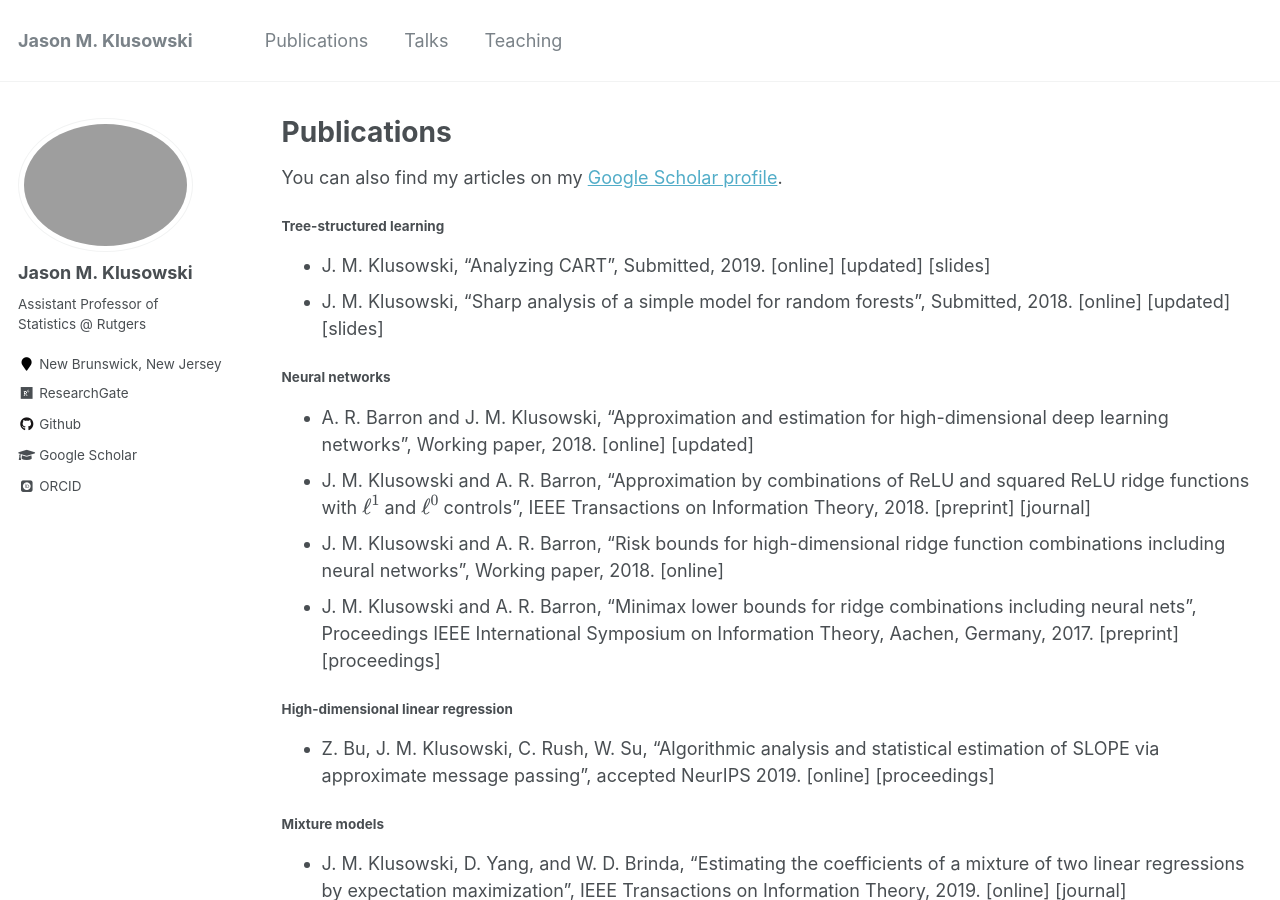
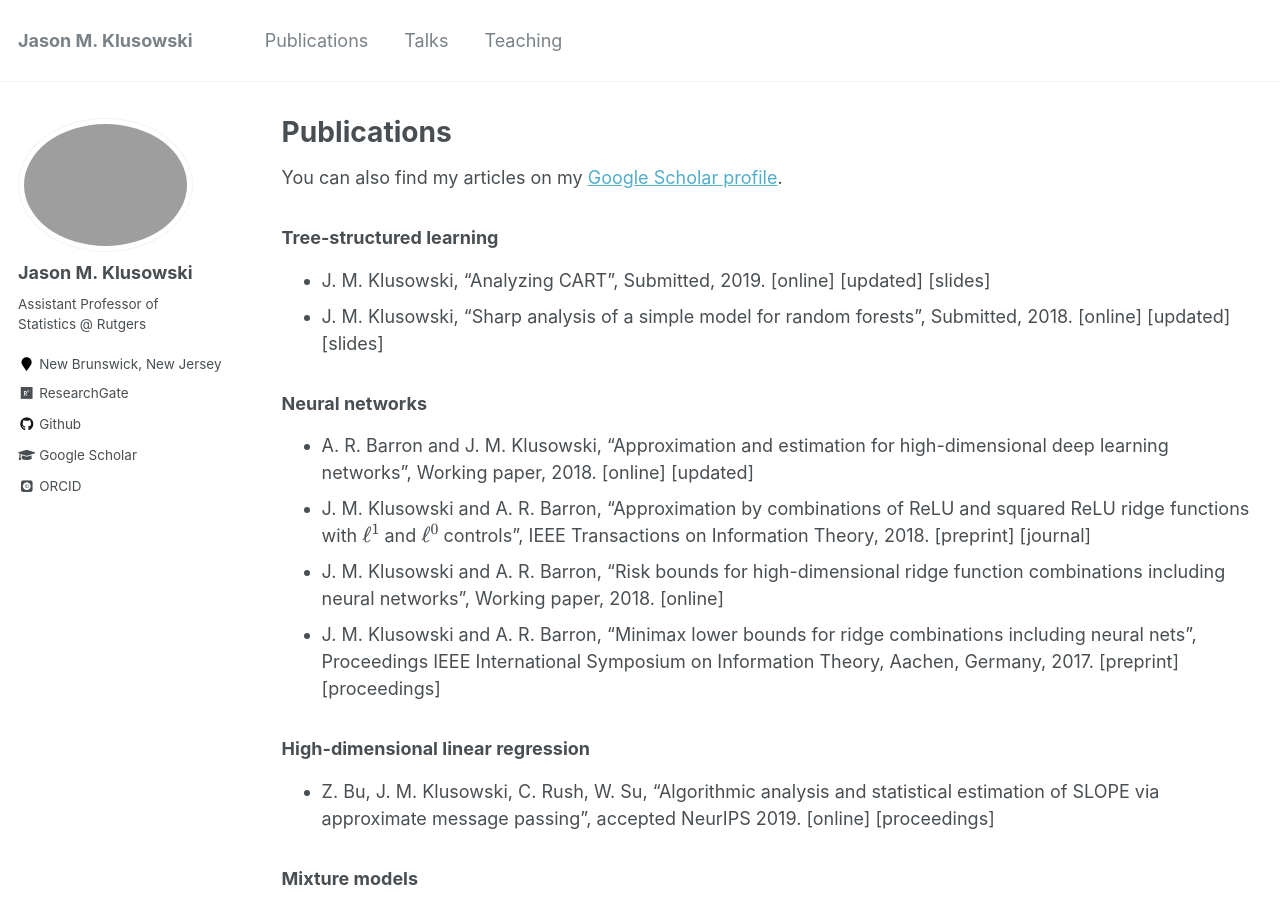
Before and after one commit to jasonklusowski/jasonklusowski.github.io, a Jekyll site: the page built from _pages/publications.md, in a window 1280 px wide and 900 px high. Built offline with Jekyll 4.4.1, drawn with Linux system fonts in a browser that asks for light colours; some web fonts are replaced; formulas are drawn with MathJax 3.

```diff
--- a/_pages/publications.md
+++ b/_pages/publications.md
@@ -7,37 +7,37 @@ author_profile: true
 
 You can also find my articles on my [Google Scholar profile](https://scholar.google.com/citations?user=4HkhCjsAAAAJ&hl=en).
 
-#### Tree-structured learning
+### Tree-structured learning
 
 * J. M. Klusowski, "Analyzing CART", Submitted, 2019. [online] [updated] [slides]
 * J. M. Klusowski, "Sharp analysis of a simple model for random forests", Submitted, 2018. [online] [updated] [slides]
 
-#### Neural networks
+### Neural networks
 
 * A. R. Barron and J. M. Klusowski, "Approximation and estimation for high-dimensional deep learning networks", Working paper, 2018. [online] [updated]
 * J. M. Klusowski and A. R. Barron, "Approximation by combinations of ReLU and squared ReLU ridge functions with $\ell^1$ and $\ell^0$ controls", IEEE Transactions on Information Theory, 2018. [preprint] [journal]
 * J. M. Klusowski and A. R. Barron, "Risk bounds for high-dimensional ridge function combinations including neural networks", Working paper, 2018. [online]
 * J. M. Klusowski and A. R. Barron, "Minimax lower bounds for ridge combinations including neural nets", Proceedings IEEE International Symposium on Information Theory, Aachen, Germany, 2017. [preprint] [proceedings]
 
-#### High-dimensional linear regression
+### High-dimensional linear regression
 
 * Z. Bu, J. M. Klusowski, C. Rush, W. Su, "Algorithmic analysis and statistical estimation of SLOPE via approximate message passing", accepted NeurIPS 2019. [online] [proceedings]
 
-#### Mixture models
+### Mixture models
 
 * J. M. Klusowski, D. Yang, and W. D. Brinda, "Estimating the coefficients of a mixture of two linear regressions by expectation maximization", IEEE Transactions on Information Theory, 2019. [online] [journal]
 * J. M. Klusowski and W. D. Brinda, "Statistical guarantees for estimating the centers of a two-component Gaussian mixture by EM", Working paper, 2016. [online]
 
-#### Network analysis
+### Network analysis
 
 * J. M. Klusowski and Y. Wu, "Counting motifs with graph sampling", Conference on Learning Theory (COLT), 2018. [preprint] [proceedings] [poster]
 * J. M. Klusowski and Y. Wu, "Estimating the number of connected components in a graph via subgraph sampling", to appear Bernoulli, 2019. [online]
 
-#### Shaped constrained estimation
+### Shaped constrained estimation
 
 * V. E. Brunel, J. M. Klusowski, and D. Yang, "Estimation of convex supports from noisy measurements", Submitted, 2018. [online]
 
-#### Miscellaneous
+### Miscellaneous
 
 * W. D. Brinda, J. M. Klusowski, and D. Yang, "Hölder's identity", Statistics and Probability Letters, 2019. [journal]
 * W. D. Brinda and J. M. Klusowski, "Finite-sample risk bounds for maximum likelihood estimation with arbitrary penalties", IEEE Transactions on Information Theory, 2018. [preprint] [journal]
```
